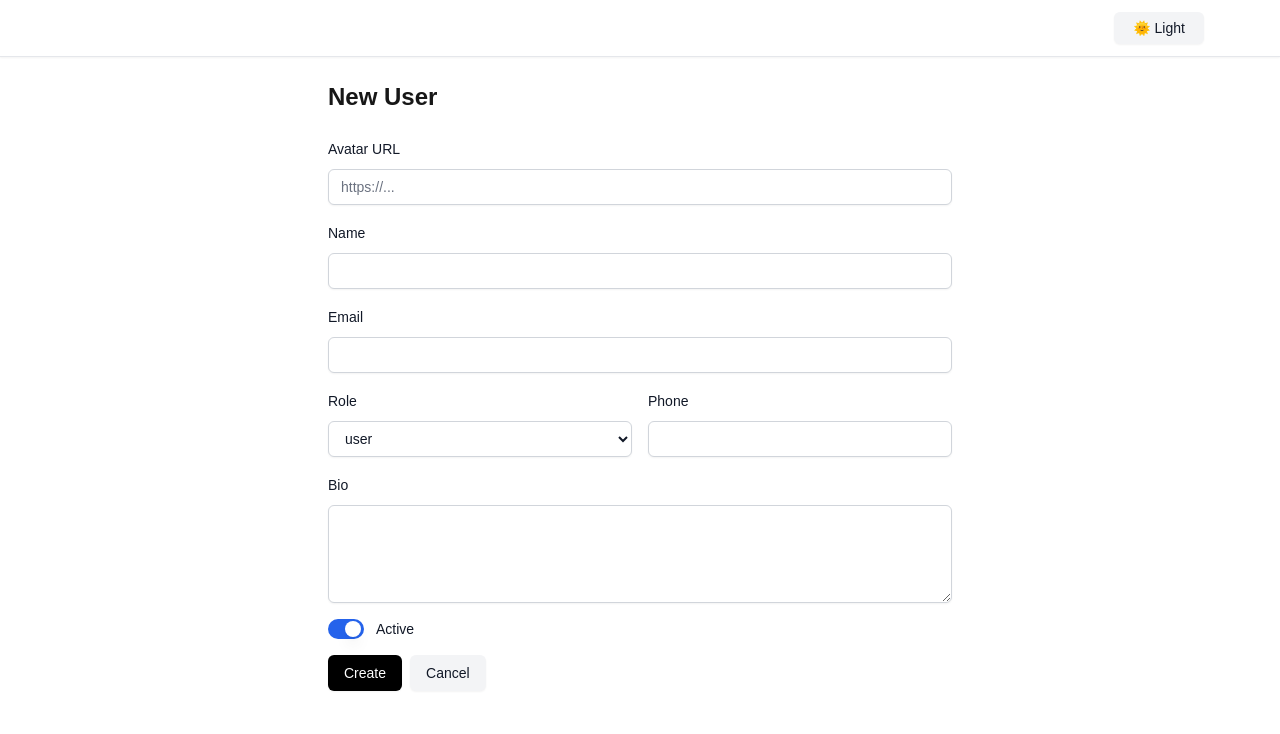
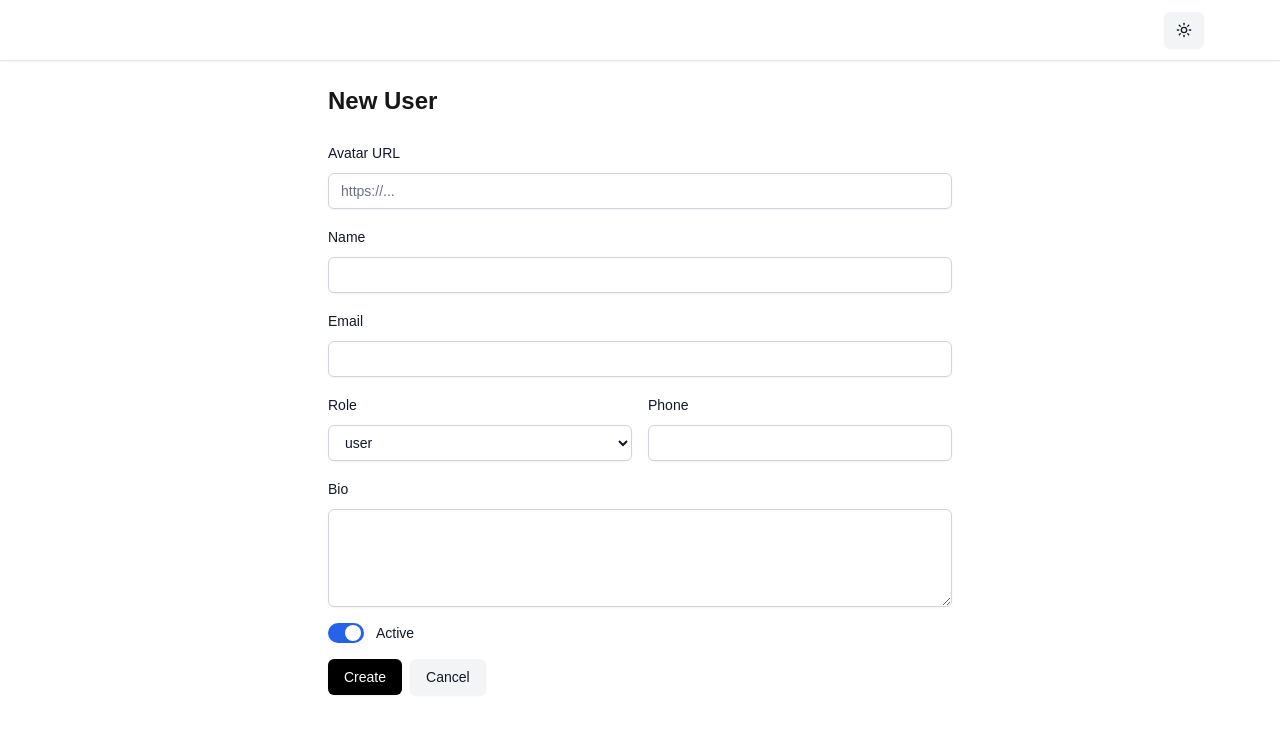
Before and after one commit to Matdan04/usermanagement, a Next.js app: page /users/new in a window 1280 px wide. Shown: the top 734 px of the page. Built offline with nearby package versions, Linux system fonts and the light colour scheme; no server answers.

Commit message:
Add framer-motion for animations; integrate motion components in user management pages and confirmation dialogs for improved user experience

```diff
--- a/app/users/[id]/page.tsx
+++ b/app/users/[id]/page.tsx
@@ -1,6 +1,7 @@
 "use client";
 
 import { useEffect } from "react";
+import { motion } from "framer-motion";
 import { useParams, useRouter } from "next/navigation";
 import { useForm } from "react-hook-form";
 import { zodResolver } from "@hookform/resolvers/zod";
@@ -101,7 +102,7 @@ export default function EditUserPage() {
   const active = watch("active");
 
   return (
-    <main className="mx-auto max-w-2xl p-6">
+    <main className="mx-auto max-w-2xl p-4 md:p-6">
       <div className="mb-6 flex items-center justify-between">
         <h1 className="text-2xl font-semibold">Edit User</h1>
         <Button variant="secondary" onClick={() => router.back()}>
@@ -111,7 +112,13 @@ export default function EditUserPage() {
 
       {isLoading && <p className="text-muted-foreground">Loading…</p>}
 
-      <form onSubmit={handleSubmit(onSubmit)} className="space-y-4">
+      <motion.form
+        onSubmit={handleSubmit(onSubmit)}
+        className="space-y-4"
+        initial={{ opacity: 0, y: 8 }}
+        animate={{ opacity: 1, y: 0 }}
+        transition={{ duration: 0.2 }}
+      >
         <div className="space-y-2">
           <Label htmlFor="avatar">Avatar URL</Label>
           <Input id="avatar" placeholder="https://..." {...register("avatar")} />
@@ -168,7 +175,7 @@ export default function EditUserPage() {
             Cancel
           </Button>
         </div>
-      </form>
+      </motion.form>
     </main>
   );
 }
--- a/app/users/new/page.tsx
+++ b/app/users/new/page.tsx
@@ -11,6 +11,8 @@ import { Switch } from "@/components/ui/switch";
 import { useCreateUser } from "@/lib/api";
 import { createUserSchema, type CreateUserInput } from "@/types/user";
 import { toast } from "sonner";
+
+import { motion } from "framer-motion";
 
 export default function NewUserPage() {
   const router = useRouter();
@@ -53,9 +55,15 @@ export default function NewUserPage() {
   const active = watch("active");
 
   return (
-    <main className="mx-auto max-w-2xl p-6">
+    <main className="mx-auto max-w-2xl p-4 md:p-6">
       <h1 className="mb-6 text-2xl font-semibold">New User</h1>
-      <form onSubmit={handleSubmit(onSubmit)} className="space-y-4">
+      <motion.form
+        onSubmit={handleSubmit(onSubmit)}
+        className="space-y-4"
+        initial={{ opacity: 0, y: 8 }}
+        animate={{ opacity: 1, y: 0 }}
+        transition={{ duration: 0.2 }}
+      >
         <div className="space-y-2">
           <Label htmlFor="avatar">Avatar URL</Label>
           <Input id="avatar" placeholder="https://..." {...register("avatar")} />
@@ -112,7 +120,7 @@ export default function NewUserPage() {
             Cancel
           </Button>
         </div>
-      </form>
+      </motion.form>
     </main>
   );
 }
--- a/app/users/page.tsx
+++ b/app/users/page.tsx
@@ -14,6 +14,7 @@ import { toast } from "sonner";
 import type { CreateUserInput, User } from "@/types/user";
 import { Card, CardContent, CardHeader, CardTitle } from "@/components/ui/card";
 import { ConfirmationDialog } from "@/components/confirmation-dialog";
+import { motion, AnimatePresence } from "framer-motion";
 import {
   ResponsiveContainer,
   BarChart,
@@ -335,7 +336,7 @@ export default function UsersPage() {
   }
 
   return (
-    <main className="mx-auto max-w-[1400px] p-6">
+    <main className="mx-auto max-w-[1400px] p-4 md:p-6">
       <div className="mb-4 flex items-center justify-between gap-2">
         <h1 className="text-2xl font-semibold">Users Management</h1>
         <div className="flex items-center gap-2">
@@ -469,8 +470,8 @@ export default function UsersPage() {
         </div>
       </div>
 
-      <div className="overflow-x-auto rounded-lg border border-gray-200 bg-white shadow-sm dark:border-slate-700 dark:bg-slate-900">
-        <Table>
+      <div className="hidden md:block overflow-x-auto rounded-lg border border-gray-200 bg-white shadow-sm dark:border-slate-700 dark:bg-slate-900">
+        <Table className="hidden md:table">
           <TableHeader>
             <TableRow>
               <TableHead className="w-10">
@@ -669,6 +670,48 @@ export default function UsersPage() {
         </div>
       )}
 
+      {/* Mobile cards (collapses table on small screens) */}
+      <div className="grid gap-4 md:hidden">
+        <AnimatePresence>
+          {users?.map((u) => (
+            <motion.div
+              key={u.id}
+              initial={{ opacity: 0, y: 8 }}
+              animate={{ opacity: 1, y: 0 }}
+              exit={{ opacity: 0, y: -8 }}
+              transition={{ duration: 0.2 }}
+            >
+              <Card className="hover:shadow-md transition-shadow">
+                <CardHeader className="flex items-start justify-between">
+                  <div>
+                    <CardTitle className="text-base">{u.name}</CardTitle>
+                    <p className="text-sm text-gray-500 dark:text-slate-400">{u.email}</p>
+                  </div>
+                  <span
+                    className={u.active ? "text-xs font-medium text-green-600 dark:text-green-400" : "text-xs text-gray-500 dark:text-gray-400"}
+                  >
+                    {u.active ? "Active" : "Inactive"}
+                  </span>
+                </CardHeader>
+                <CardContent className="pt-2">
+                  <p className="mb-2 text-sm text-gray-700 dark:text-slate-200">
+                    Role: <span className="font-medium">{u.role}</span>
+                  </p>
+                  <div className="flex gap-2">
+                    <Button asChild size="sm" variant="secondary">
+                      <Link href={`/users/${u.id}/edit`}>Edit</Link>
+                    </Button>
+                    <Button size="sm" variant="destructive" onClick={() => initiateDelete(u.id)}>
+                      Delete
+                    </Button>
+                  </div>
+                </CardContent>
+              </Card>
+            </motion.div>
+          ))}
+        </AnimatePresence>
+      </div>
+
       {/* Confirmation Dialogs */}
       <ConfirmationDialog
         open={deleteDialogOpen}
--- a/components/confirmation-dialog.tsx
+++ b/components/confirmation-dialog.tsx
@@ -1,6 +1,7 @@
 "use client";
 
 import { Button } from "@/components/ui/button";
+import { motion, AnimatePresence } from "framer-motion";
 import {
   Dialog,
   DialogContent,
@@ -41,6 +42,14 @@ export function ConfirmationDialog({
   return (
     <Dialog open={open} onOpenChange={onOpenChange}>
       <DialogContent>
+        <AnimatePresence>
+          {open && (
+            <motion.div
+              initial={{ opacity: 0, y: 8 }}
+              animate={{ opacity: 1, y: 0 }}
+              exit={{ opacity: 0, y: -8 }}
+              transition={{ duration: 0.2 }}
+            >
               <DialogHeader>
                 <DialogTitle>{title}</DialogTitle>
                 <DialogDescription>{description}</DialogDescription>
@@ -61,6 +70,9 @@ export function ConfirmationDialog({
                   {isLoading ? "Processing..." : confirmLabel}
                 </Button>
               </DialogFooter>
+            </motion.div>
+          )}
+        </AnimatePresence>
       </DialogContent>
     </Dialog>
   );
--- a/components/theme-toggle.tsx
+++ b/components/theme-toggle.tsx
@@ -3,6 +3,8 @@
 import { useTheme } from "next-themes";
 import { useEffect, useState } from "react";
 import { Button } from "@/components/ui/button";
+import { motion, AnimatePresence } from "framer-motion";
+import { Sun, Moon } from "lucide-react";
 
 export function ThemeToggle() {
   const { theme, setTheme } = useTheme();
@@ -13,13 +15,7 @@ export function ThemeToggle() {
   // Prevent hydration mismatch by not rendering until mounted
   if (!mounted) {
     return (
-      <Button
-        type="button"
-        variant="secondary"
-        size="sm"
-        className="w-[90px]"
-        disabled
-      >
+      <Button type="button" variant="secondary" size="sm" className="w-[100px]" disabled>
         <span className="opacity-0">Loading</span>
       </Button>
     );
@@ -32,12 +28,39 @@ export function ThemeToggle() {
       type="button"
       variant="secondary"
       size="sm"
-      className="w-[90px] transition-colors"
+      className="w-10 p-0 transition-colors cursor-pointer"
       onClick={() => setTheme(isDark ? "light" : "dark")}
-      aria-label="Toggle theme"
+      aria-label={isDark ? "Switch to light theme" : "Switch to dark theme"}
       title="Toggle theme"
+      asChild
     >
-      {isDark ? "🌙 Dark" : "🌞 Light"}
+      <motion.span whileTap={{ scale: 0.96 }} className="inline-flex h-9 w-10 items-center justify-center">
+        <AnimatePresence mode="popLayout" initial={false}>
+          {isDark ? (
+            <motion.span
+              key="moon"
+              initial={{ opacity: 0, y: 6, rotate: -10 }}
+              animate={{ opacity: 1, y: 0, rotate: 0 }}
+              exit={{ opacity: 0, y: -6, rotate: 10 }}
+              transition={{ duration: 0.15 }}
+              className="inline-flex items-center"
+            >
+              <Moon className="h-4 w-4" />
+            </motion.span>
+          ) : (
+            <motion.span
+              key="sun"
+              initial={{ opacity: 0, y: 6, rotate: 10 }}
+              animate={{ opacity: 1, y: 0, rotate: 0 }}
+              exit={{ opacity: 0, y: -6, rotate: -10 }}
+              transition={{ duration: 0.15 }}
+              className="inline-flex items-center"
+            >
+              <Sun className="h-4 w-4" />
+            </motion.span>
+          )}
+        </AnimatePresence>
+      </motion.span>
     </Button>
   );
 }
--- a/package.json
+++ b/package.json
@@ -23,6 +23,7 @@
     "json2csv": "^5.0.7",
     "lucide-react": "^0.553.0",
     "next": "14.2.33",
+    "framer-motion": "^11.0.0",
     "next-themes": "^0.4.6",
     "prisma": "^6.19.0",
     "react": "^18",
```
Also changed, not shown: 1 other file (tests, documents, lock files or other folders). Lines whose indentation alone changed are shown as unchanged.
